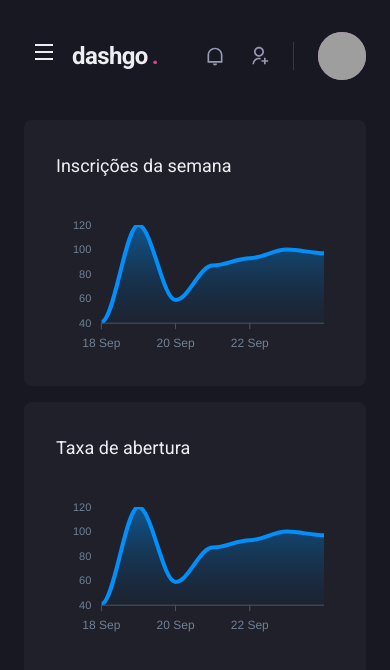
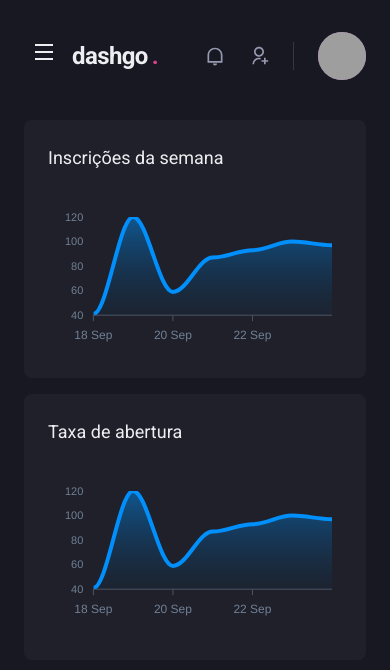
Before and after one commit to mBr4ndon/dashgo, a Next.js app: page /dashboard in a window 390 px wide. Shown: the top 670 px of the page. Built offline with nearby package versions, Linux system fonts and the light colour scheme; grey boxes are pictures that could not be loaded.

Commit message:
Responsividade Dashboard

```diff
--- a/src/pages/dashboard.tsx
+++ b/src/pages/dashboard.tsx
@@ -68,11 +68,11 @@
                 <Sidebar />
 
                 <SimpleGrid flex="1" gap="4" minChildWidth="320px" align="flex-start">
-                    <Box p="8" bg="gray.800" borderRadius={8} pb="4">
+                    <Box p={["6", "8"]} bg="gray.800" borderRadius={8} pb="4">
                         <Text fontSize="large" mb="4">Inscrições da semana</Text>
                         <Chart options={options} series={series} type="area" height={160} />
                     </Box>
-                    <Box p="8" bg="gray.800" borderRadius={8}>
+                    <Box p={["6", "8"]} bg="gray.800" borderRadius={8}>
                         <Text fontSize="large" mb="4">Taxa de abertura</Text>
                         <Chart options={options} series={series} type="area" height={160} />
                     </Box>
```
